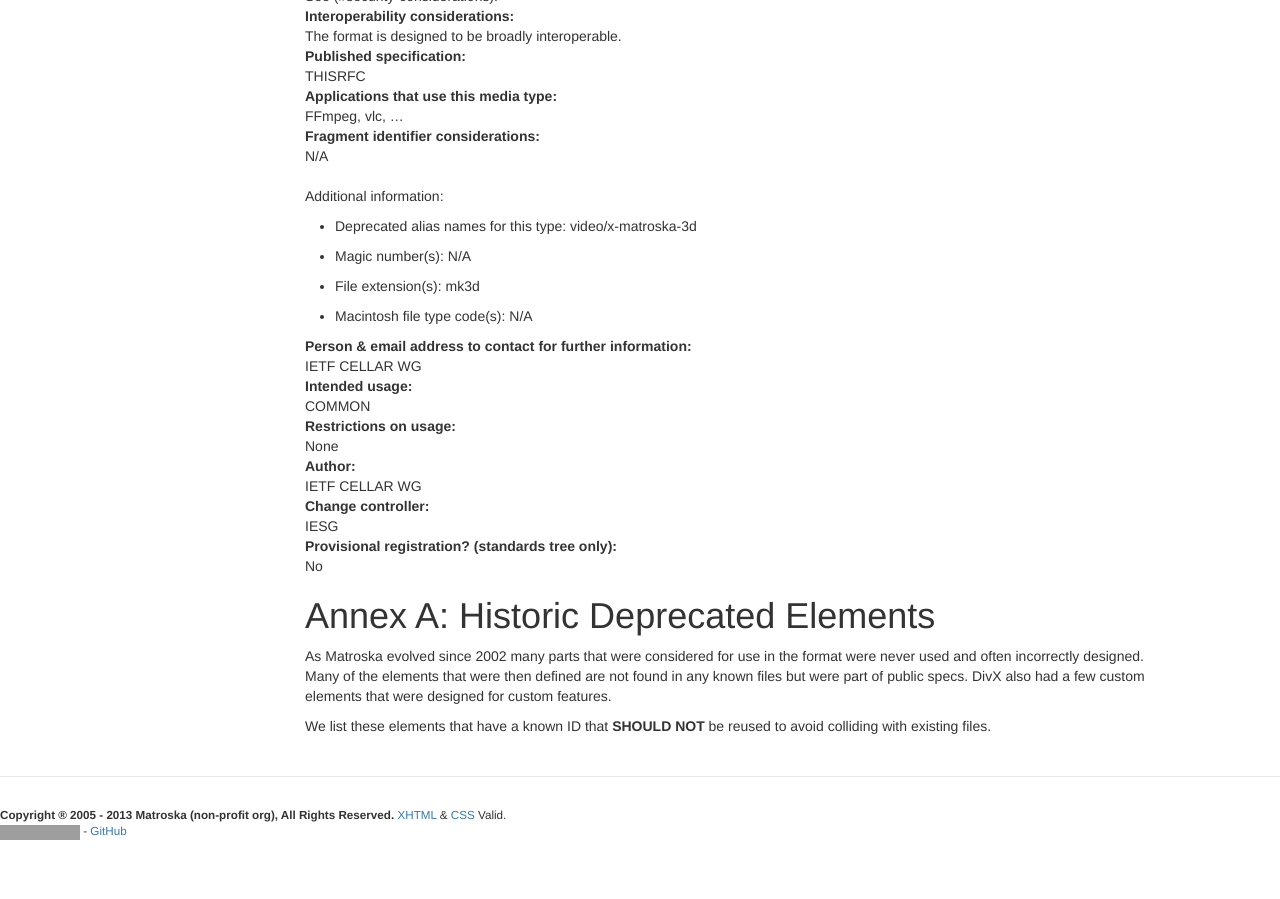
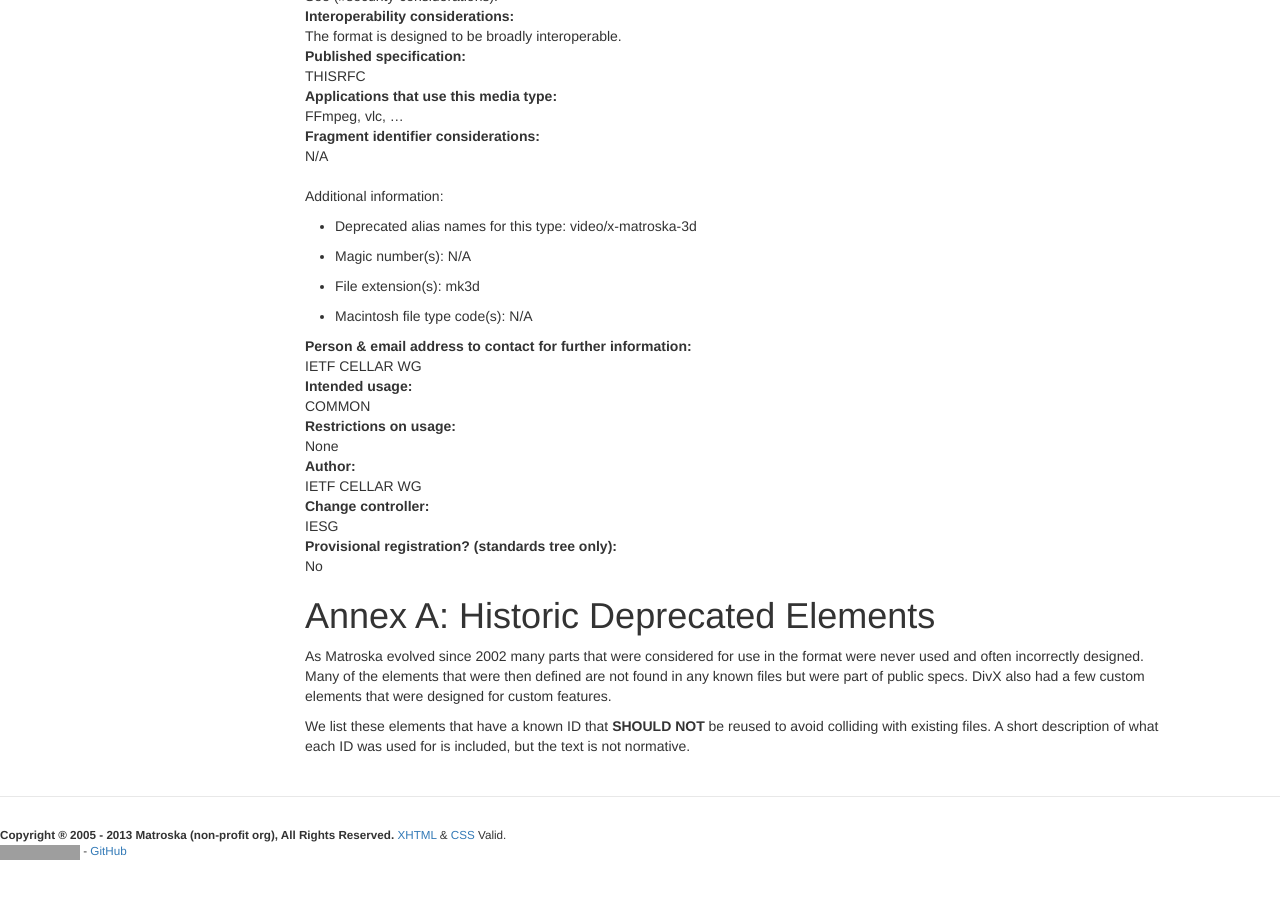
Before and after one commit to ietf-wg-cellar/matroska-specification, a Jekyll site: the page built from iana.md, in a window 1280 px wide and 900 px high, scrolled down 2431 px. Built offline with Jekyll 4.4.1, drawn with Linux system fonts in a browser that asks for light colours; our own code applies the rules of GitHub Pages for plain Markdown files; grey boxes are pictures that could not be loaded.

Commit message:
mention the deprecated IDs are not normative

```diff
--- a/iana.md
+++ b/iana.md
@@ -206,4 +206,5 @@ found in any known files but were part of public specs. DivX also had a few cust
 were designed for custom features.
 
 We list these elements that have a known ID that **SHOULD NOT** be reused to avoid colliding
-with existing files.
+with existing files. A short description of what each ID was used for is included, but the text
+is not normative.
```
